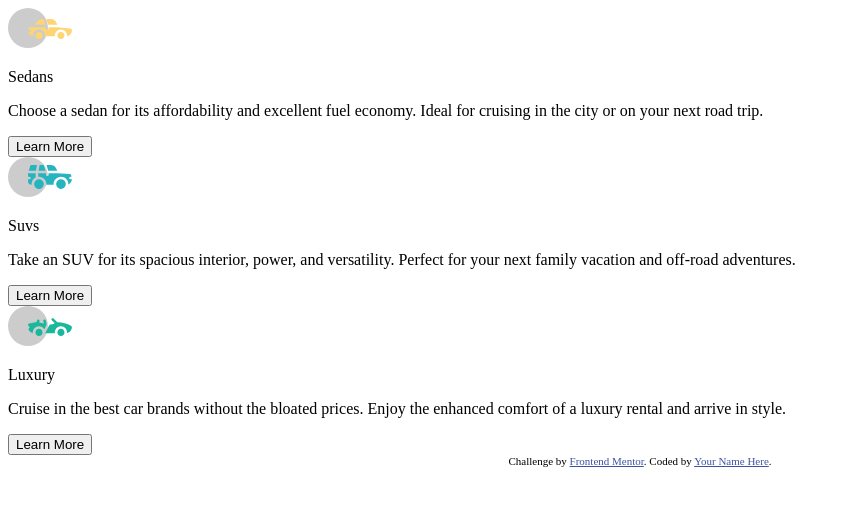
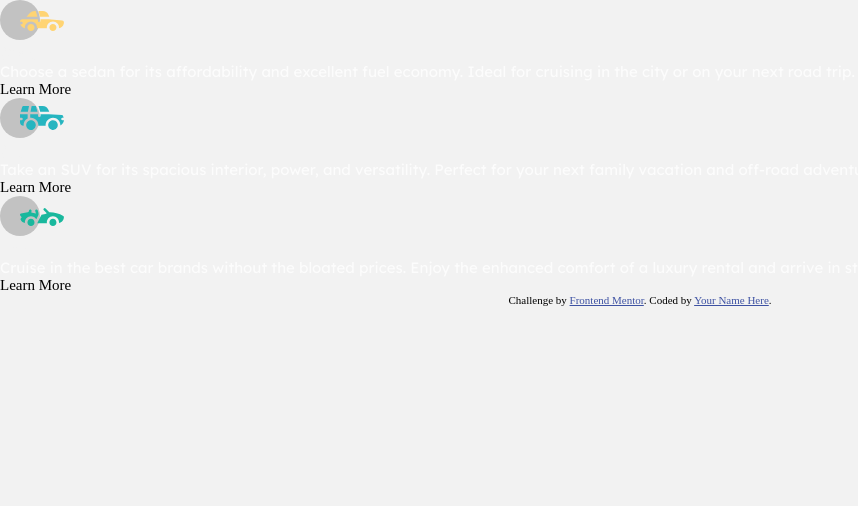
Before and after one commit to Hhmmmk/3ColumnPreviewCardComponent, a plain HTML site: page index.html in a window 1280 px wide. Shown: the whole page, without its empty margins (0-858 px from the left). Drawn offline with Linux system fonts and the light colour scheme.

Commit message:
CSS Reset, Set Custom Properties, Setup Typography

```diff
--- a/index.html
+++ b/index.html
@@ -5,6 +5,12 @@
   <meta name="viewport" content="width=device-width, initial-scale=1.0">
 
   <link rel="icon" type="image/png" sizes="32x32" href="./images/favicon-32x32.png">
+
+  <link rel="stylesheet" type="text/css" href="./style.css">
+
+  <link rel="preconnect" href="https://fonts.googleapis.com">
+  <link rel="preconnect" href="https://fonts.gstatic.com" crossorigin>
+  <link href="https://fonts.googleapis.com/css2?family=Big+Shoulders+Display:wght@700&family=Lexend+Deca&display=swap" rel="stylesheet">
 
   <title>Frontend Mentor | 3-column preview card component</title>
 
--- /dev/null
+++ b/style.css
@@ -0,0 +1,35 @@
+*,
+::before,
+::after {
+  padding: 0;
+  margin: 0;
+  box-sizing: border-box;
+}
+
+:root {
+  --clr-brightOrange: hsl(32, 77%, 52%);
+  --clr-darkCyan: hsl(184, 100%, 22%);
+  --clr-vdarkCyan: hsl(179, 100%, 13%);
+  --clr-transWhite-p: hsla(0, 0%, 100%, 0.75);
+  --clr-vlightGray-bg-h-btn: hsl(0, 0%, 95%);
+}
+
+.card__title {
+  font-family: 'Big Shoulders Display', cursive;
+  color: var(--clr-vlightGray-bg-h-btn);
+}
+
+.card__description {
+  font-family: 'Lexend Deca', sans-serif;
+  color: var(--clr-transWhite-p);
+}
+
+.button {
+  all: unset;
+  background: var(--clr-vlightGray-bg-h-btn);
+}
+
+body {
+  font-size: 15px;
+  background: var(--clr-vlightGray-bg-h-btn);
+}
```
